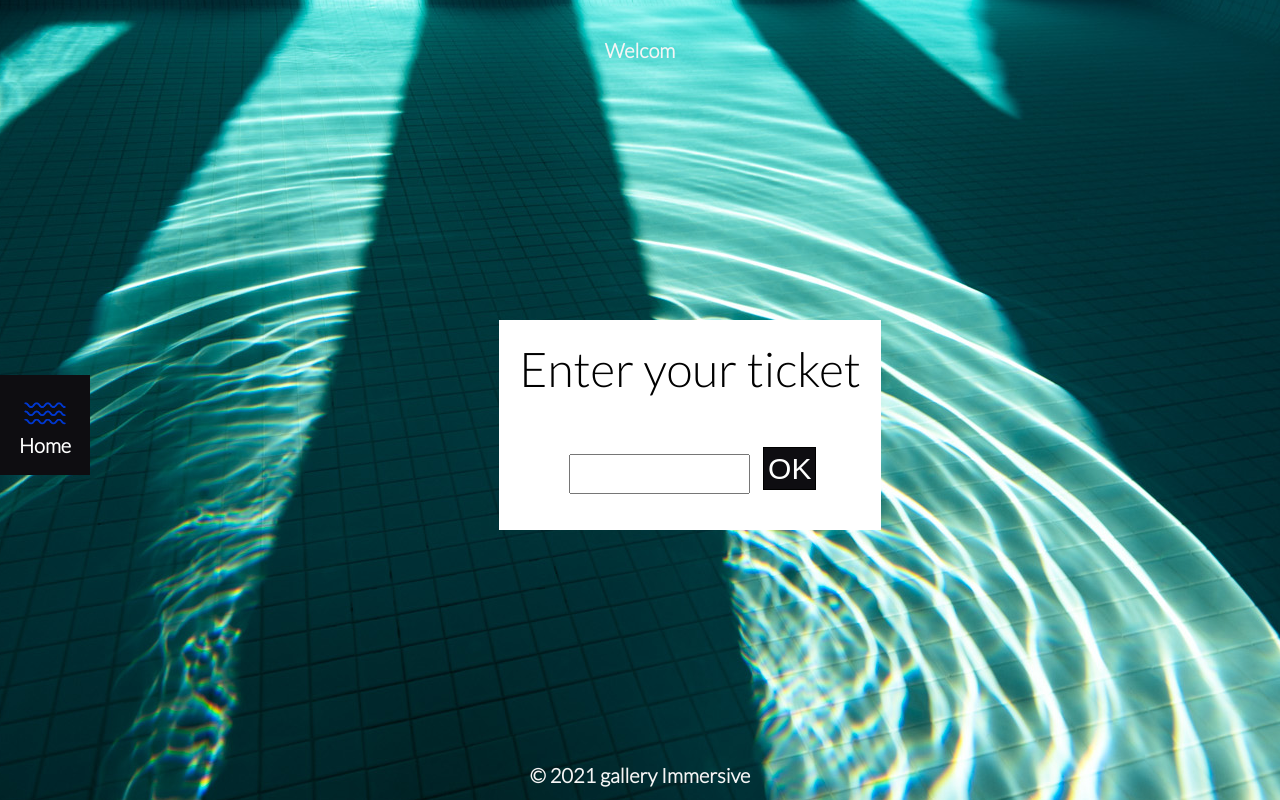
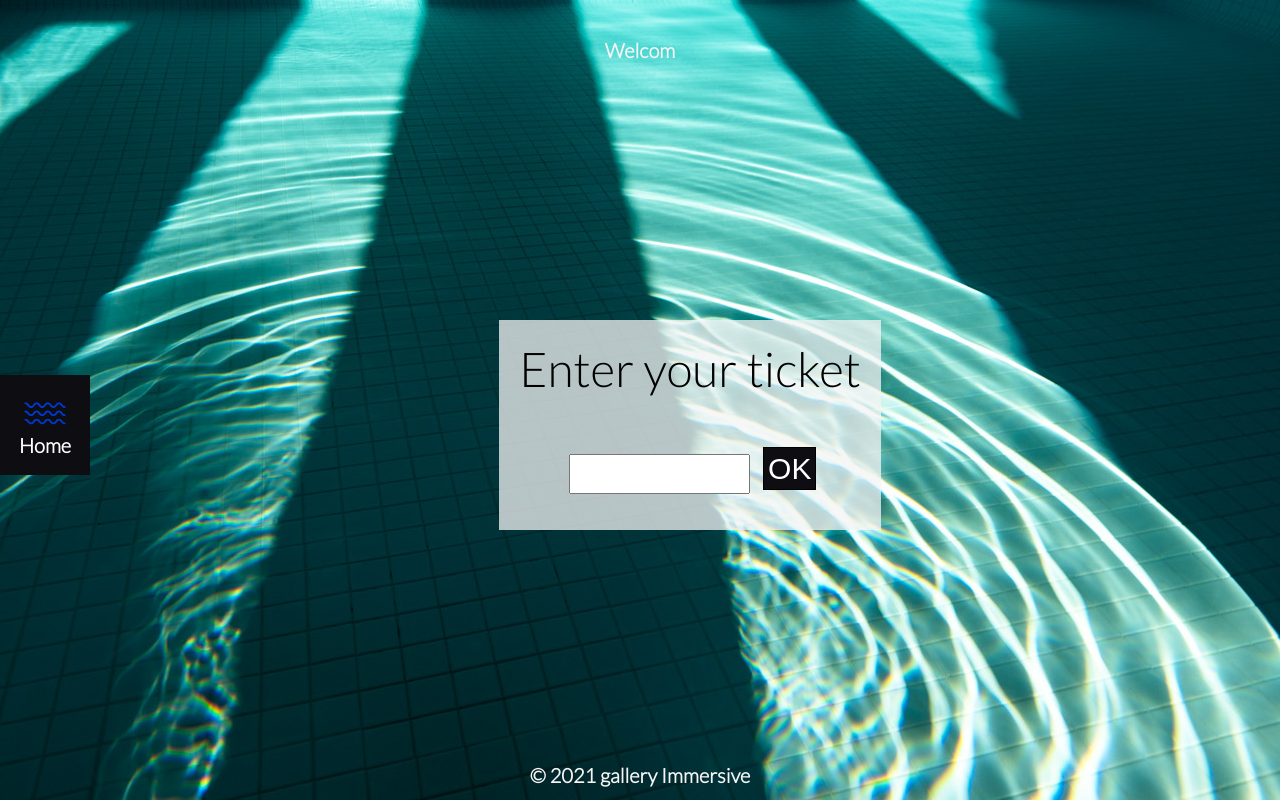
Before and after one commit to Alba233/GalerieInterface, a plain HTML site: page login.html in a window 1280 px wide. Drawn offline with Linux system fonts and the light colour scheme.

Commit message:
opacity background color login

```diff
--- a/style.css
+++ b/style.css
@@ -96,9 +96,7 @@ main{
 	align-items: center;
 	justify-content: center;
 }
-/* .photocontainer{
-    opacity: 0.5;
-} */
+
 h1{
     margin-top: 25px;
     text-align: center;
@@ -140,7 +138,7 @@ footer{
 
 /* ---login--- */
 .login{
-    background-color: white;
+    background-color: rgba(245, 245, 245, 0.75);
 }
 
 label{
```
Also changed, not shown: index.html (+1 -1 lines).
